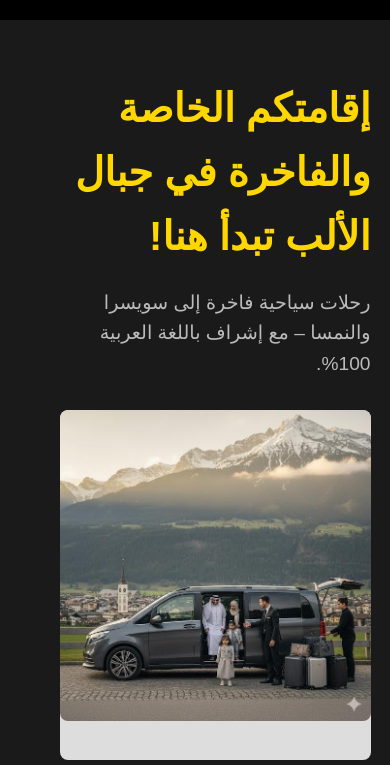
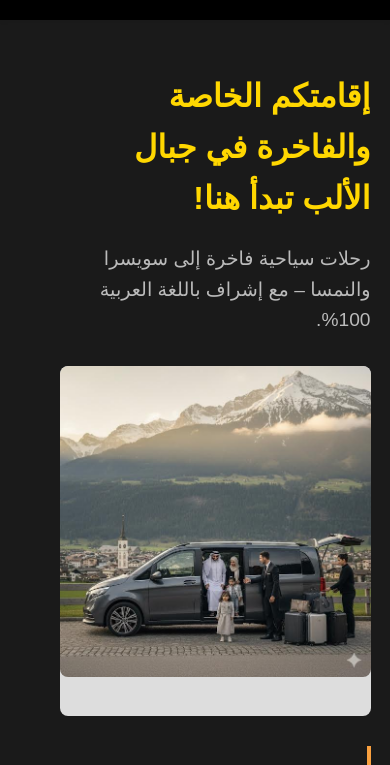
Before and after one commit to benomarj04/europe4u, a plain HTML site: page index.html in a window 390 px wide. Shown: the part 68-833 px from the top of the page. Drawn offline with Linux system fonts and the light colour scheme.

Commit message:
Update style.css

```diff
--- a/style.css
+++ b/style.css
@@ -142,7 +142,9 @@ footer {
 /* Media Query für Mobile (Stapelt die Sektionen) */
 @media (max-width: 900px) {
     /* ... andere Regeln ... */
-
+.main-headline {
+        font-size: 2em; /* Verkleinert die Headline auf Handys, z.B. von 2.5em auf 2em */
+    }
 
     .content-container {
         padding-right: 0;
```
